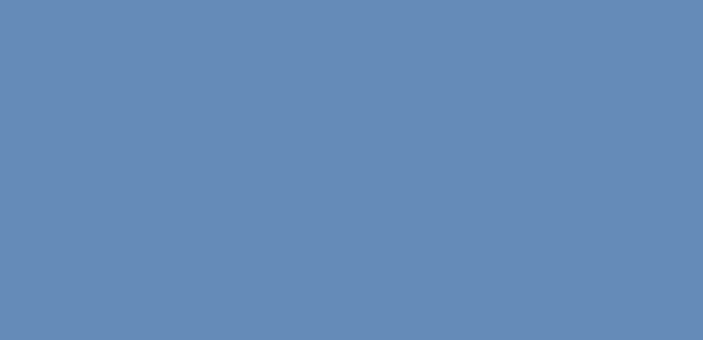
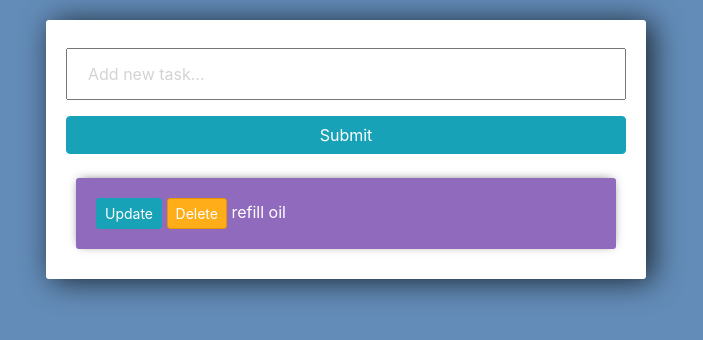
Before and after one commit to Katharaa/to-do-app, a Django app: page / in a window 1280 px wide. Before the commit the part shown is empty. Shown: the top 340 px of the page, without its empty margins (294-997 px from the left). Run offline with Django 3.2, Linux system fonts and the light colour scheme; data comes from the database, SQL or seed files in the repository; some libraries are stand-ins or nearby versions.

Commit message:
Added task creation and display UI in center column

```diff
--- a/todo/tasks/templates/tasks/list.html
+++ b/todo/tasks/templates/tasks/list.html
@@ -46,3 +46,28 @@
 	}
 
 </style>
+
+<div class="center-column">
+
+	<form method="POST" action="/">
+		{% csrf_token %}
+		{{form.title}}
+		<input class="btn btn-info" type="submit" name="Create Task">
+	</form>
+
+	<div class="todo-list">
+
+	{% for task in tasks %}
+		<div class="item-row">
+			<a class="btn btn-sm btn-info" href="{% url 'update_task' task.id %}">Update</a>
+			<a class="btn btn-sm btn-danger" href="{% url 'delete' task.id %}">Delete</a>
+
+			{% if task.complete == True %}
+			<strike>{{task}}</strike>
+			{% else %}
+			<span>{{task}}</span>
+			{% endif %}
+		</div>
+	{% endfor %}
+	</div>
+</div>
```
